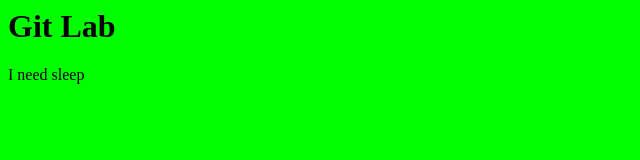
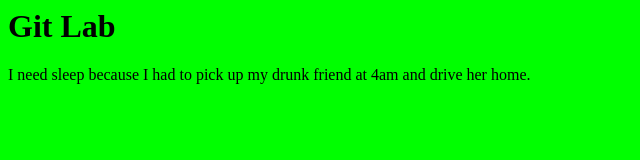
Before and after one commit to clingatl/cse102, a plain HTML site: page index.html in a window 1280 px wide. Shown: the whole page, without its empty margins (0-640 px from the left). Drawn offline with Linux system fonts and the light colour scheme.

Commit message:
Update index.html

```diff
--- a/index.html
+++ b/index.html
@@ -7,7 +7,7 @@
 
 <BODY>
 <h1>Git Lab</h1>
-I need sleep
+I need sleep because I had to pick up my drunk friend at 4am and drive her home.
 </BODY>
 
 </HTML>
```
